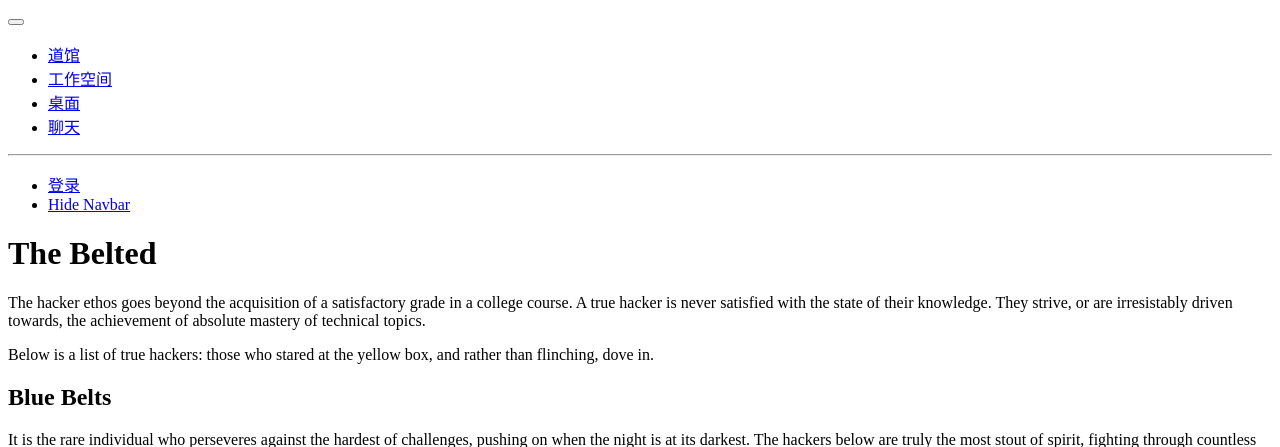
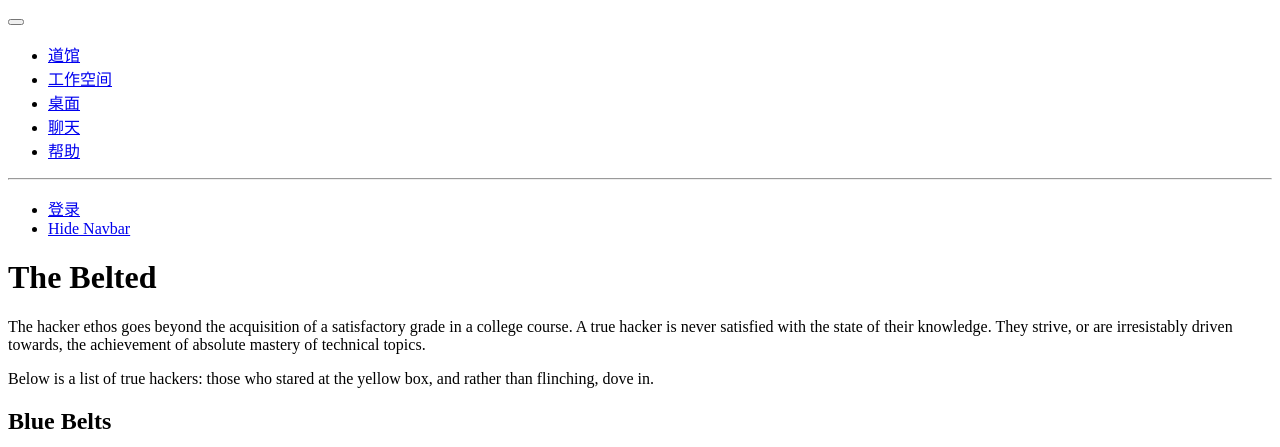
Before and after one commit to CeS-3/pwn.hust.college, a Python web app: template dojo_theme/templates/belts.html in a window 1280 px wide. Shown: the top 447 px of the page. Run offline with Jinja, Linux system fonts and the light colour scheme; the template is opened without the code that fills it, so the values that code supplies are empty.

Commit message:
add help function to navibar.html

```diff
--- a/dojo_theme/templates/components/navbar.html
+++ b/dojo_theme/templates/components/navbar.html
@@ -19,6 +19,7 @@
         {{ navitem("工作空间", url_for("pwncollege_workspace.view_workspace", service="vscode"), "fa-terminal") }}
         {{ navitem("桌面", url_for("pwncollege_workspace.view_workspace", service="desktop"), "fa-desktop") }}
         {{ navitem("聊天", "https://kook.top/soUkFL", "fa-comments", new=True) }}
+        {{ navitem("帮助","https://kook.top/5ecHF2","fa-question",new=True)}}
       </ul>
 
       <hr class="d-sm-flex d-md-flex d-lg-none">
```
